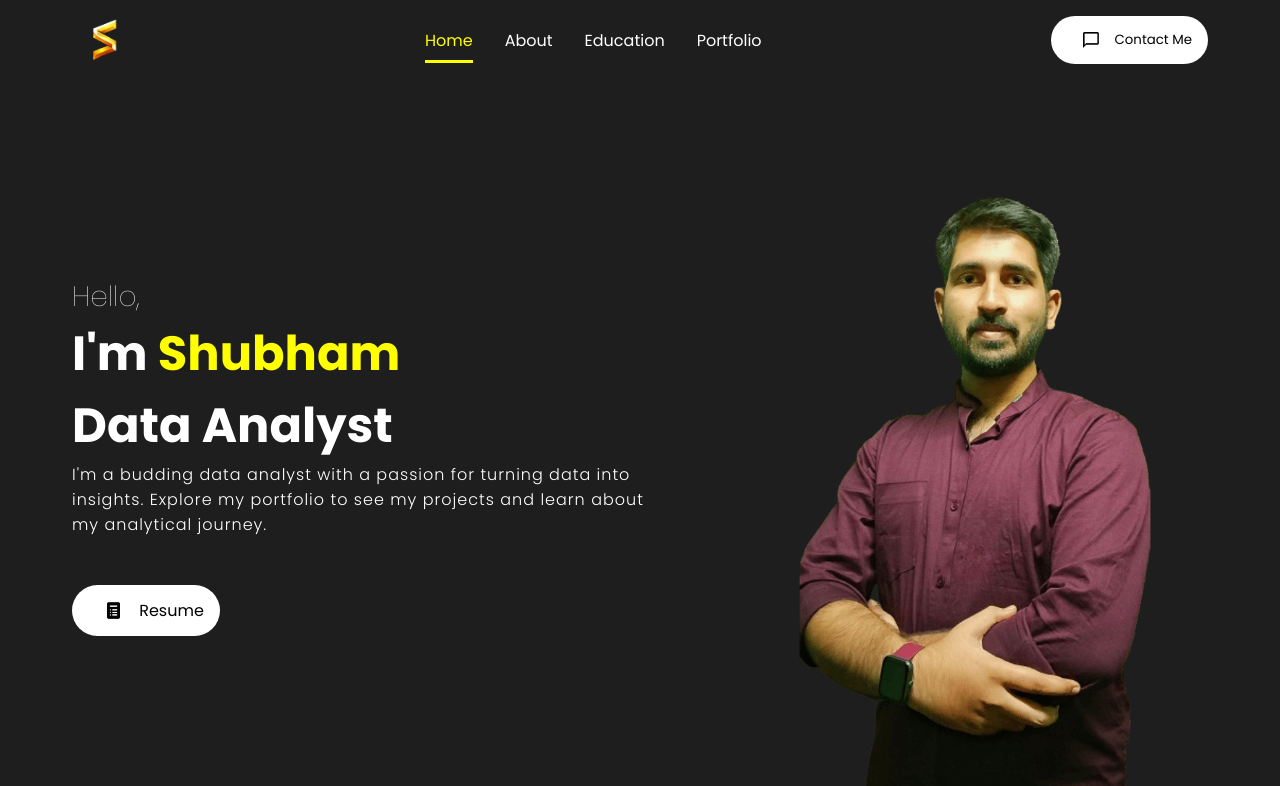
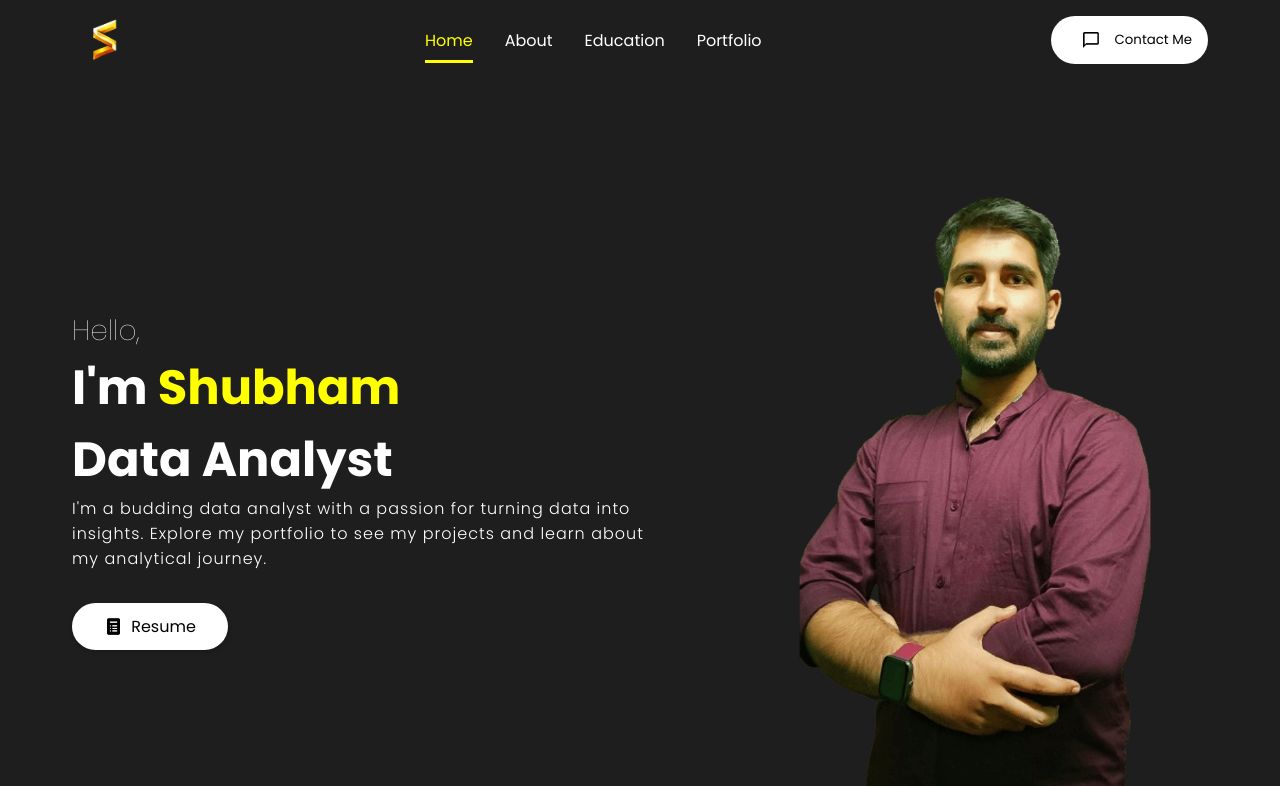
Before and after one commit to jagtapshubham2112/portfolio, a React (Create React App) app: page / in a window 1280 px wide. Shown: the top 786 px of the page. Built offline with nearby package versions, Linux system fonts and the light colour scheme.

Commit message:
chages regarding the button of resume

```diff
--- a/src/components/Intro/intro.css
+++ b/src/components/Intro/intro.css
@@ -25,7 +25,9 @@
     display: flex;
     flex-direction: column;
     justify-content: center;
+    align-items: flex-start; /* Align everything to the left */
 }
+
 
 .hello {
     font-size: 1.75rem;
@@ -43,30 +45,41 @@
     letter-spacing: 1px;
 }
 
+.buttonWrapper {
+    display: flex;
+    justify-content: flex-start; /* Align button to the left */
+    align-items: center;
+    width: auto; /* Only as wide as the content */
+    margin-top: 2rem; /* Adjust as needed for spacing */
+}
+
+/* Button styling */
 .btn {
     background: white;
     color: black;
     border: none;
-    display: flex;
+    display: inline-flex;
     align-items: center;
     justify-content: center;
-    margin: 3rem 0;
-    padding: 0rem 1rem;
-    border-radius: 2rem;
+    padding: 0.7rem 2rem;
+    border-radius: 50px;
     font-size: 1rem;
     transition: transform 0.3s ease;
+    cursor: pointer;
+    width: auto;
+    box-shadow: 0 2px 4px rgba(0, 0, 0, 0.2);
 }
 
 .btnImg {
-    object-fit: cover;
     height: 1.2rem;
     width: 1.2rem;
-    margin: 1rem;
-    padding: 0 ;
+    margin-right: 0.5rem;
 }
 
-.btn:active{
-    transform: scale(0.8);
+
+
+.btn:active {
+    transform: scale(0.95); /* Slight reduction to avoid extreme shrinking */
 }
 
 @media screen and (max-width: 840px) {
--- a/src/components/Intro/intro.js
+++ b/src/components/Intro/intro.js
@@ -3,22 +3,29 @@ import './intro.css';
 import bg from '../../assets/image.png';
 import rs from '../../assets/shubham_Resume/Resume.pdf';
 import resumeBtnImg from '../../assets/resume.png';
-// import { Link } from 'react-scroll';
 
 const Intro = () => {
+  const handleResumeDownload = (e) => {
+    e.preventDefault();
+    const link = document.createElement('a');
+    link.href = rs;
+    link.download = encodeURIComponent("Shubham's_Resume.pdf");
+    link.click();
+  };
+
   return (
     <section id="intro">
       <div className="introContent">
         <span className="hello">Hello, </span>
         <span className="introText">I'm <span className="introName">Shubham</span> <br /> Data Analyst </span>
         <p className='introPara'>I'm a budding data analyst with a passion for turning data into <br /> insights. Explore my portfolio to see my projects and learn about <br /> my analytical journey. </p>
-        <a href={rs} download={encodeURIComponent("Shubham's_Resume.pdf")}>
-          <button className="btn">
+
+        <div className="buttonWrapper">
+          <button className="btn" onClick={handleResumeDownload}>
             <img src={resumeBtnImg} alt="Hire" className='btnImg' />
             Resume
           </button>
-        </a>
-
+        </div>
       </div>
       <img src={bg} alt="Profile" className="bg" />
     </section>
```
Also changed, not shown: src/assets/portfolio-4.png, src/assets/portfolio-6.png.
